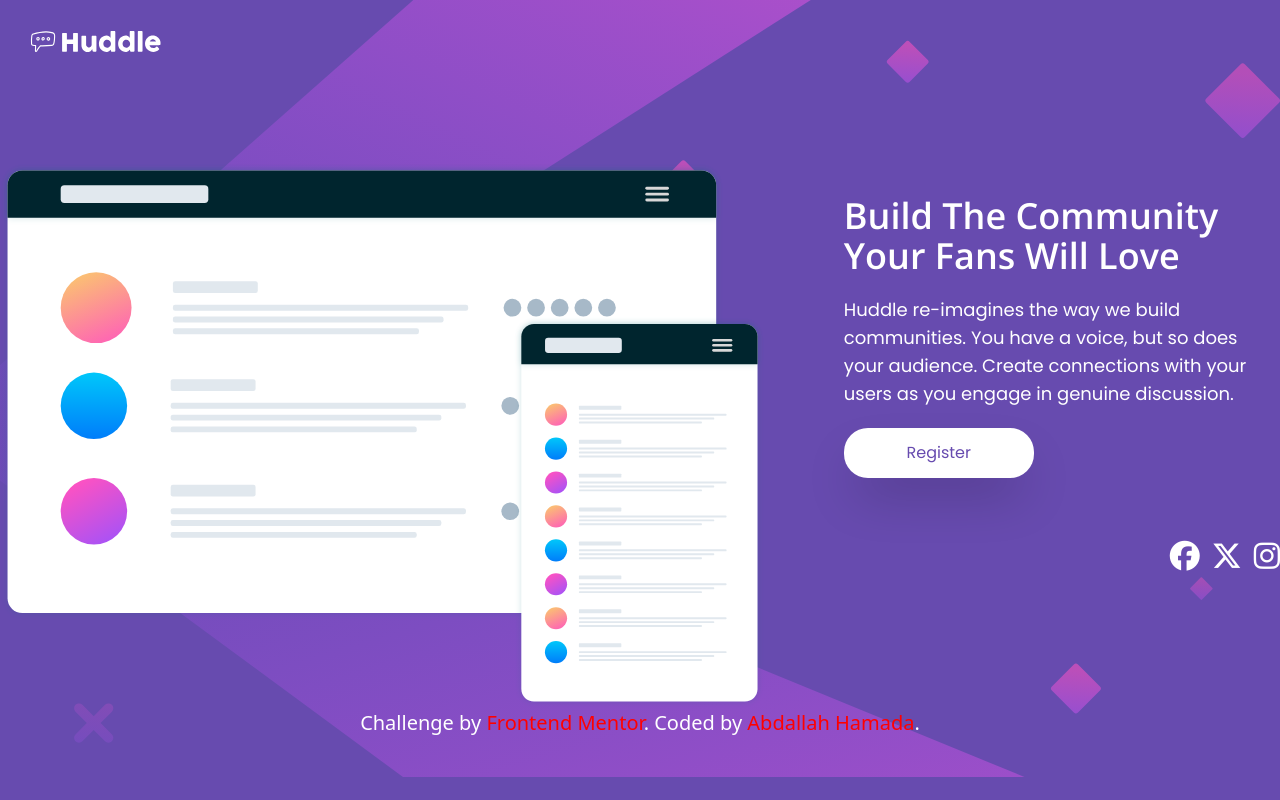
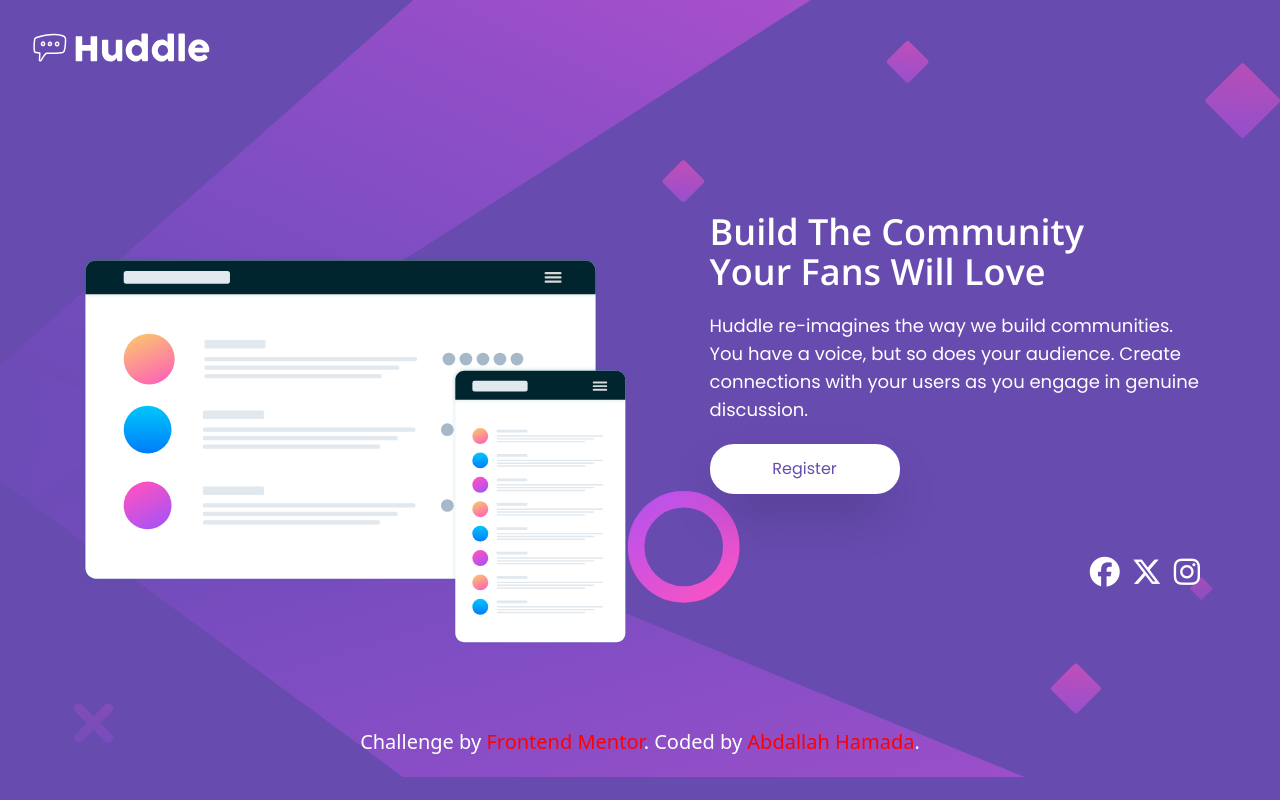
Before and after one commit to AbdullahHamadax/huddle-landing-page, a plain HTML site: page index.html in a window 1280 px wide. Drawn offline with nearby package versions, Linux system fonts and the light colour scheme.

Commit message:
Fixed padding

```diff
--- a/index.html
+++ b/index.html
@@ -63,10 +63,10 @@
     class="overflow-hidden bg-Violet bg-[url('./images/bg-mobile.svg')] bg-no-repeat sm:bg-[url('./images/bg-desktop.svg')] xs:bg-cover xs:bg-[url('./images/bg-desktop.svg')] sm:bg-no-repeat"
   >
     <div class="flex p-6">
-      <img src="images/logo.svg" alt="huddle" class="w-[140px]" />
+      <img src="images/logo.svg" alt="huddle" class="w-[190px]" />
     </div>
     <div
-      class="flex flex-col gap-20 sm:flex-row sm:items-center sm:justify-center"
+      class="flex flex-col gap-20 sm:p-20 sm:flex-row sm:items-center sm:justify-center"
     >
       <div class="flex items-center justify-center mt-20">
         <img
@@ -84,7 +84,7 @@
           Build The Community Your Fans Will Love
         </p>
         <p
-          class="text-lg font-normal text-white font-Poppins max-w-[34ch] sm:max-w-[48ch]"
+          class="text-lg font-normal text-white font-Poppins max-w-[34ch] sm:max-w-[75ch]"
         >
           Huddle re-imagines the way we build communities. You have a voice, but
           so does your audience. Create connections with your users as you
```
